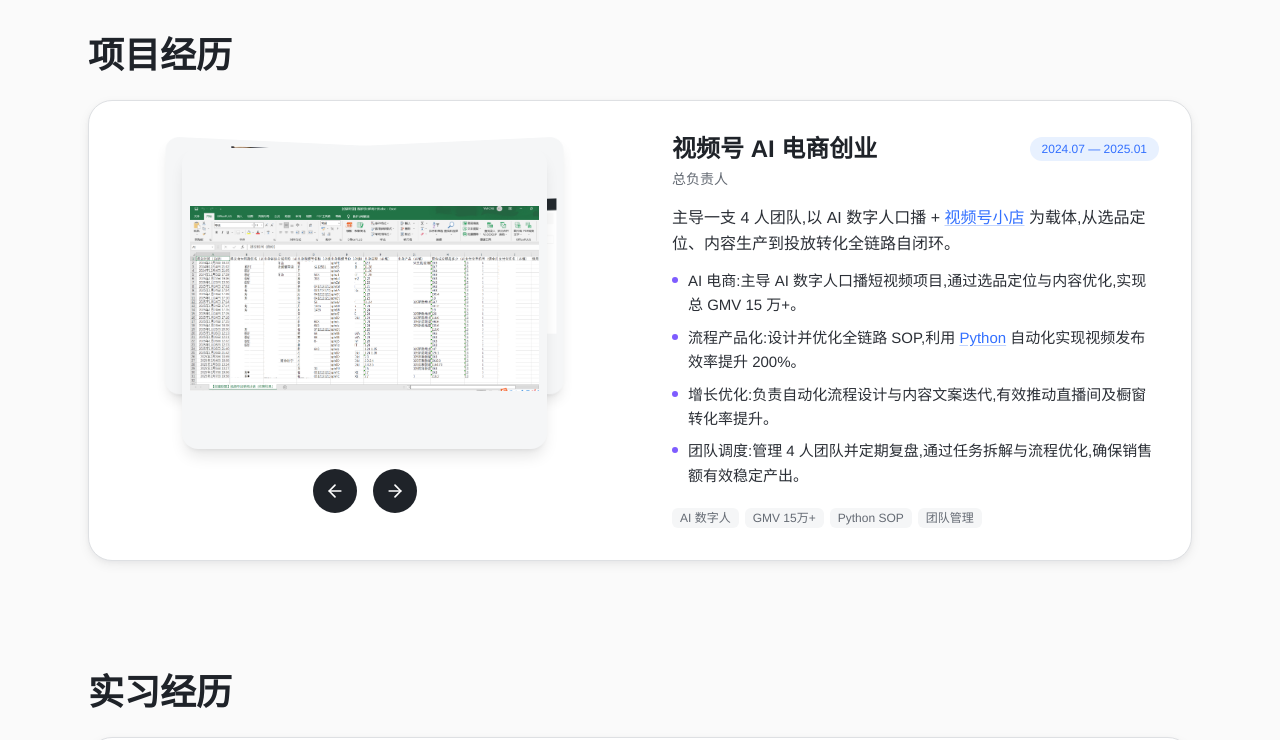
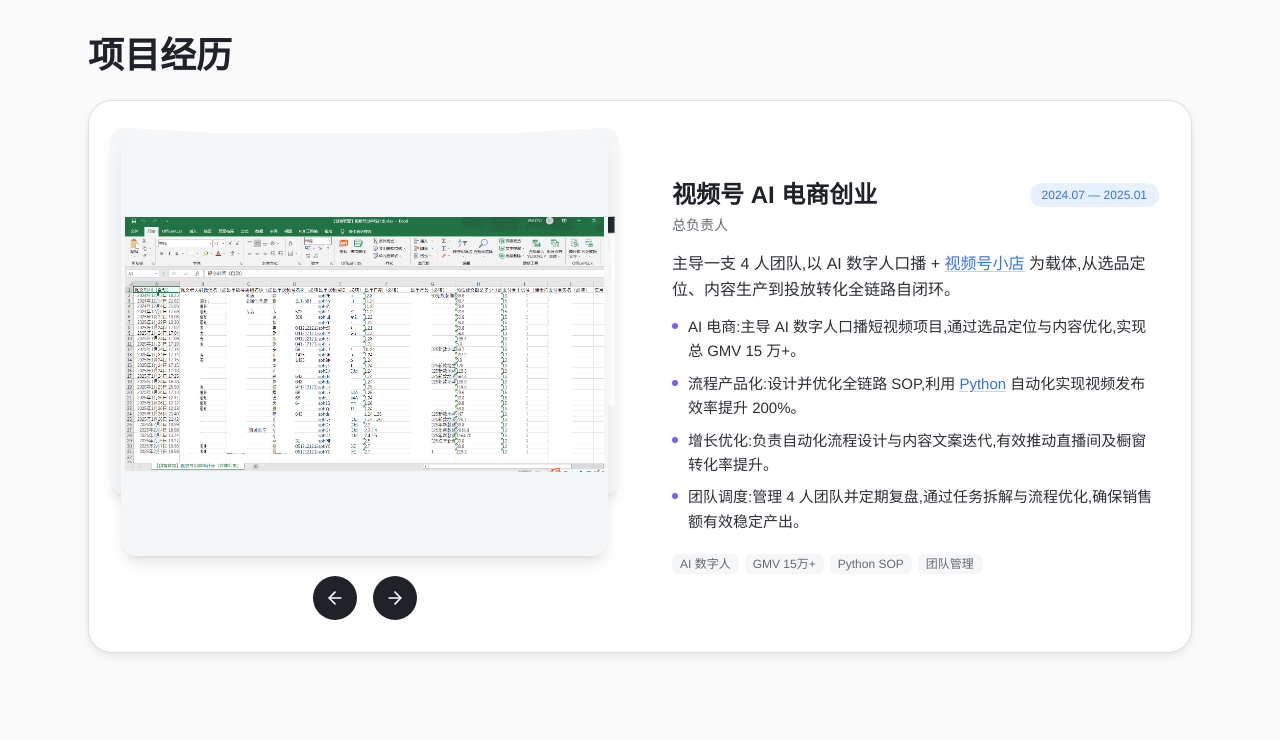
Before and after one commit to cneym1125/lingqi-CV, a React (Vite) app: page / in a window 1280 px wide. Shown: the part 740-1480 px from the top of the page. Built offline with nearby package versions, Linux system fonts and the light colour scheme.

Commit message:
style: 轮播图容器放大到100%宽度,减少padding

```diff
--- a/src/components/Carousel.tsx
+++ b/src/components/Carousel.tsx
@@ -152,7 +152,7 @@ export function Carousel({ slides, autoplay = true, className = '' }: Props) {
               alt={slide.caption ?? ''}
               onClick={() => setLightboxOpen(index)}
               className="absolute inset-0 h-full w-full cursor-pointer rounded-2xl object-contain shadow-lg"
-              style={{ ...getImageStyle(index), background: '#f5f6f7', padding: '8px' }}
+              style={{ ...getImageStyle(index), background: '#f5f6f7', padding: '4px' }}
               loading="lazy"
               draggable={false}
             />
--- a/src/components/ExperienceSection.tsx
+++ b/src/components/ExperienceSection.tsx
@@ -82,7 +82,7 @@ export function ExperienceSection() {
               {/* 左侧（桌面）/ 下方（手机）：轮播图 */}
               {slides.length > 0 && (
                 <div className="relative flex items-center justify-center overflow-visible p-6 md:order-1 md:p-8">
-                  <div className="aspect-square w-3/4">
+                  <div className="aspect-square w-full">
                     <Carousel slides={slides} className="h-full" />
                   </div>
                 </div>
--- a/src/components/ProjectsSection.tsx
+++ b/src/components/ProjectsSection.tsx
@@ -100,7 +100,7 @@ export function ProjectsSection() {
               {/* 左侧（桌面）/ 下方（手机）：轮播图 */}
               {slides.length > 0 && (
                 <div className="relative flex items-center justify-center overflow-visible p-6 md:order-1 md:p-8">
-                  <div className="aspect-square w-3/4">
+                  <div className="aspect-square w-full">
                     <Carousel slides={slides} className="h-full" />
                   </div>
                 </div>
```
